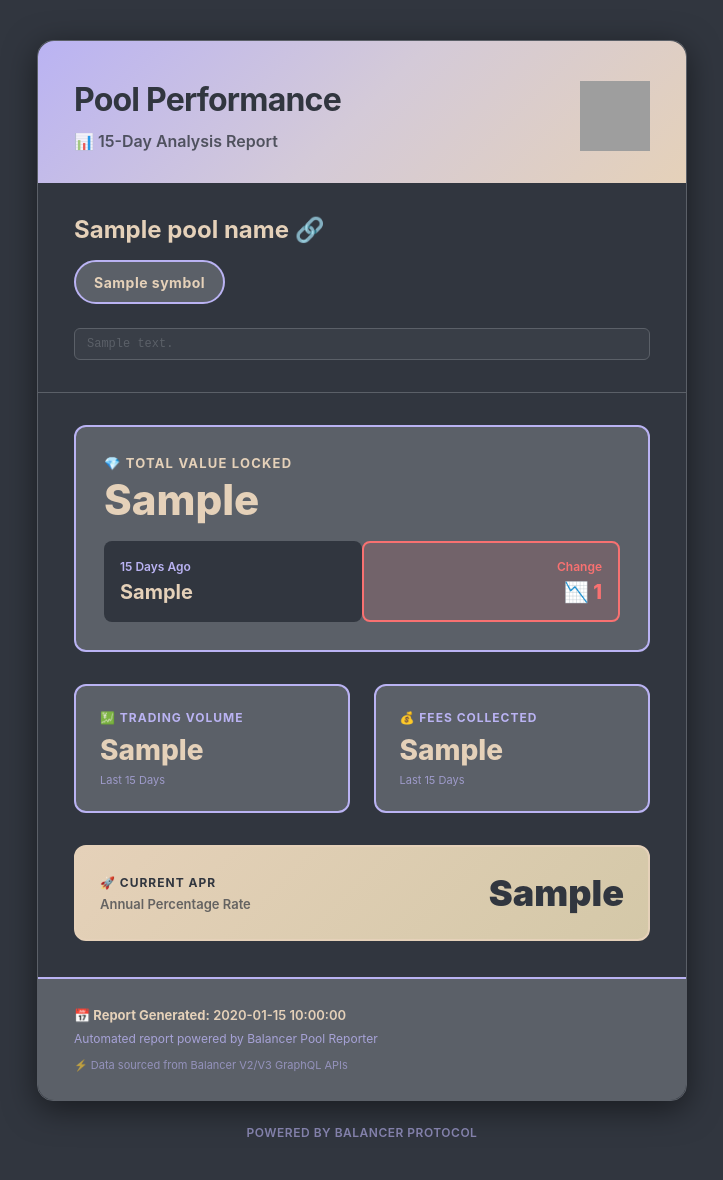
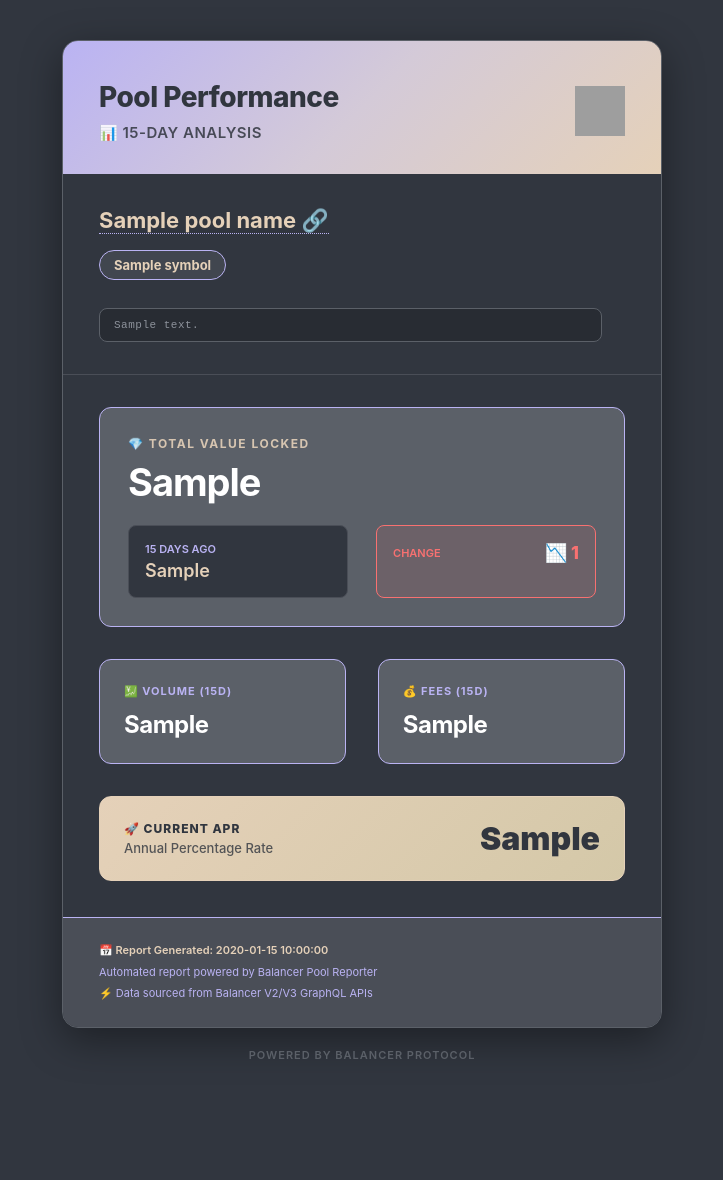
Before and after one commit to gustavobftorres/pool-report, a Python web app: template templates/email_report.html in a window 1280 px wide. Shown: the whole page, without its empty margins (278-1001 px from the left). After the commit the page ends 1059 px from the top, so only its background shows below. Run offline with Jinja, Linux system fonts and the light colour scheme; the template is opened without the code that fills it: most values are stand-ins (such as "Sample title", 1, 10 or a date in 2020); grey boxes are pictures that could not be loaded.

Commit message:
Update .env.example for V2 subgraph URL, enhance email report with clickable pool links, timestamp, and responsive design improvements. Remove outdated QUICKSTART.md and update README.md with new API information and email template details.

```diff
--- a/templates/email_report.html
+++ b/templates/email_report.html
@@ -3,95 +3,127 @@
 <head>
     <meta charset="UTF-8">
     <meta name="viewport" content="width=device-width, initial-scale=1.0">
-    <title>Balancer Pool Performance Report</title>
+    <meta http-equiv="X-UA-Compatible" content="IE=edge">
+
+    <meta name="color-scheme" content="light">
+    <meta name="supported-color-schemes" content="light">
+
+    <title>Pool Performance Report</title>
+    <style type="text/css">
+        /* 🔒 CSS LOCK: Forces the client to use your hardcoded colors */
+        :root {
+            color-scheme: light;
+            supported-color-schemes: light;
+        }
+
+        /* Client-specific resets */
+        body, table, td, a { -webkit-text-size-adjust: 100%; -ms-text-size-adjust: 100%; }
+        table, td { mso-table-lspace: 0pt; mso-table-rspace: 0pt; }
+        img { -ms-interpolation-mode: bicubic; }
+
+        /* Responsive Styles */
+        @media screen and (max-width: 600px) {
+            .wrapper { width: 100% !important; max-width: 100% !important; }
+            .mobile-stack { display: block !important; width: 100% !important; box-sizing: border-box !important; margin-bottom: 16px !important; }
+            .mobile-no-margin { margin-bottom: 0 !important; }
+            .mobile-padding { padding-left: 20px !important; padding-right: 20px !important; }
+            .spacer { display: none !important; }
+            .header-text { font-size: 24px !important; }
+        }
+    </style>
 </head>
-<body style="margin: 0; padding: 0; font-family: -apple-system, BlinkMacSystemFont, 'Segoe UI', 'Roboto', 'Helvetica Neue', Arial, sans-serif; background-color: #31363F;">
+<body style="margin: 0; padding: 0; font-family: -apple-system, BlinkMacSystemFont, 'Segoe UI', 'Roboto', 'Helvetica Neue', Arial, sans-serif; background-color: #31363F; color: #E5D1B9;">
+
     <table role="presentation" cellspacing="0" cellpadding="0" border="0" width="100%" style="background-color: #31363F;">
         <tr>
-            <td style="padding: 40px 20px;">
-                <!-- Main Container -->
-                <table role="presentation" cellspacing="0" cellpadding="0" border="0" width="100%" style="max-width: 650px; margin: 0 auto; background-color: #31363F; border-radius: 16px; box-shadow: 0 8px 32px rgba(0, 0, 0, 0.5); border: 1px solid #5B6068;">
+            <td align="center" style="padding: 40px 0;">
 
-                    <!-- Header with purple to yellow gradient -->
+                <table role="presentation" cellspacing="0" cellpadding="0" border="0" width="600" class="wrapper" style="width: 600px; margin: 0 auto; background-color: #31363F; border-radius: 16px; box-shadow: 0 12px 40px rgba(0, 0, 0, 0.4); border: 1px solid #5B6068; overflow: hidden;">
+
                     <tr>
-                        <td style="padding: 40px 36px 32px; background: linear-gradient(135deg, #BAB3F3 0%, #D4CAD8 50%, #E5D1B9 100%); border-radius: 16px 16px 0 0;">
+                        <td style="padding: 40px 36px 32px; background: linear-gradient(135deg, #BAB3F3 0%, #D4CAD8 50%, #E5D1B9 100%);">
                             <table role="presentation" cellspacing="0" cellpadding="0" border="0" width="100%">
                                 <tr>
-                                    <!-- Title on left -->
-                                    <td style="vertical-align: middle; width: 70%;">
-                                        <h1 style="margin: 0 0 12px; color: #31363F; font-size: 32px; font-weight: 700; letter-spacing: -0.8px; line-height: 1.2;">
+                                    <td style="vertical-align: middle;">
+                                        <h1 class="header-text" style="margin: 0 0 8px; color: #31363F; font-size: 28px; font-weight: 800; letter-spacing: -0.5px; line-height: 1.2;">
                                             Pool Performance
                                         </h1>
-                                        <p style="margin: 0; color: #31363F; font-size: 16px; font-weight: 600; opacity: 0.8;">
-                                            📊 15-Day Analysis Report
+                                        <p style="margin: 0; color: #31363F; font-size: 15px; font-weight: 600; opacity: 0.85; text-transform: uppercase; letter-spacing: 0.5px;">
+                                            📊 15-Day Analysis
                                         </p>
                                     </td>
-                                    <!-- Logo on right -->
-                                    <td style="vertical-align: middle; text-align: right; width: 30%;">
-                                        <!-- Balancer icon without background -->
-                                        <img src="https://cryptologos.cc/logos/balancer-bal-logo.png" alt="Balancer" width="70" height="70" style="display: block; margin-left: auto;" />
+                                    <td style="vertical-align: middle; text-align: right; width: 60px;">
+                                        <img src="https://cryptologos.cc/logos/balancer-bal-logo.png" alt="Balancer" width="50" height="50" style="display: block; margin-left: auto;" />
                                     </td>
                                 </tr>
                             </table>
                         </td>
                     </tr>
 
-                    <!-- Pool Info with Tokens -->
                     <tr>
-                        <td style="padding: 32px 36px; background-color: #31363F; border-bottom: 1px solid #5B6068;">
-                            <h2 style="margin: 0 0 16px; color: #E5D1B9; font-size: 24px; font-weight: 700;">
-                                <a href="{{ pool_url }}" style="color: #E5D1B9; text-decoration: none;">{{ pool_name }} 🔗</a>
+                        <td class="mobile-padding" style="padding: 32px 36px; background-color: #31363F; border-bottom: 1px solid #4a4e57;">
+                            <h2 style="margin: 0 0 16px; color: #E5D1B9; font-size: 22px; font-weight: 700; line-height: 1.3;">
+                                <a href="https://balancer.fi/pools/ethereum/v2/{{ pool_id }}" target="_blank" style="color: #E5D1B9; text-decoration: none; border-bottom: 1px dotted #BAB3F3;">
+                                    {{ pool_name }} 🔗
+                                </a>
                             </h2>
 
-                            <!-- Token Pills Row -->
                             {% if pool_tokens %}
-                            <table role="presentation" cellspacing="0" cellpadding="0" border="0" style="margin-bottom: 16px;">
+                            <table role="presentation" cellspacing="0" cellpadding="0" border="0" style="margin-bottom: 20px;">
                                 <tr>
                                     {% for token in pool_tokens %}
                                     <td style="padding-right: 8px; padding-bottom: 8px;">
-                                        <table role="presentation" cellspacing="0" cellpadding="0" border="0">
-                                            <tr>
-                                                <td style="padding: 10px 18px; background-color: #5B6068; border-radius: 24px; border: 2px solid #BAB3F3;">
-                                                    <span style="color: #E5D1B9; font-size: 14px; font-weight: 700; letter-spacing: 0.5px;">{{ token.symbol }}</span>
-                                                </td>
-                                            </tr>
-                                        </table>
+                                        <span style="display: inline-block; padding: 6px 14px; background-color: rgba(91, 96, 104, 0.4); border-radius: 20px; border: 1px solid #BAB3F3; color: #E5D1B9; font-size: 13px; font-weight: 700;">
+                                            {{ token.symbol }}
+                                        </span>
                                     </td>
                                     {% endfor %}
                                 </tr>
                             </table>
                             {% endif %}
 
-                            <p style="margin: 0; color: #5B6068; font-size: 12px; font-family: 'Courier New', monospace; word-break: break-all; background-color: rgba(91, 96, 104, 0.2); padding: 8px 12px; border-radius: 6px; border: 1px solid #5B6068;">
-                                {{ pool_address }}
-                            </p>
+                            <div style="background-color: #282c33; padding: 10px 14px; border-radius: 8px; border: 1px solid #5B6068; display: inline-block; width: 90%;">
+                                <p style="margin: 0; color: #8d929b; font-size: 11px; font-family: 'Courier New', monospace; letter-spacing: 0.5px; word-break: break-all;">
+                                    {{ pool_address }}
+                                </p>
+                            </div>
                         </td>
                     </tr>
 
-                    <!-- TVL Section - Highlighted -->
                     <tr>
-                        <td style="padding: 32px 36px; background-color: #31363F;">
-                            <table role="presentation" cellspacing="0" cellpadding="0" border="0" width="100%">
+                        <td class="mobile-padding" style="padding: 32px 36px; background-color: #31363F;">
+                            <table role="presentation" cellspacing="0" cellpadding="0" border="0" width="100%" style="background-color: #5B6068; border-radius: 12px; border: 1px solid #BAB3F3;">
                                 <tr>
-                                    <td style="padding: 28px; background-color: #5B6068; border-radius: 12px; border: 2px solid #BAB3F3;">
-                                        <p style="margin: 0 0 8px; color: #E5D1B9; font-size: 13px; text-transform: uppercase; letter-spacing: 1.2px; font-weight: 700;">
+                                    <td style="padding: 28px;">
+                                        <p style="margin: 0 0 12px; color: #E5D1B9; font-size: 12px; text-transform: uppercase; letter-spacing: 1.5px; font-weight: 700; opacity: 0.9;">
                                             💎 Total Value Locked
                                         </p>
-                                        <h3 style="margin: 0 0 20px; color: #E5D1B9; font-size: 42px; font-weight: 800; line-height: 1;">
+                                        <h3 style="margin: 0 0 24px; color: #ffffff; font-size: 38px; font-weight: 700; letter-spacing: -1px; line-height: 1;">
                                             {{ tvl_current }}
                                         </h3>
+
                                         <table role="presentation" cellspacing="0" cellpadding="0" border="0" width="100%">
                                             <tr>
-                                                <td width="50%" style="padding: 16px; background-color: #31363F; border-radius: 8px;">
-                                                    <p style="margin: 0 0 6px; color: #BAB3F3; font-size: 12px; font-weight: 600;">15 Days Ago</p>
-                                                    <p style="margin: 0; color: #E5D1B9; font-size: 20px; font-weight: 700;">{{ tvl_15d_ago }}</p>
+                                                <td class="mobile-stack" width="47%" valign="top" style="background-color: #31363F; border-radius: 8px; padding: 16px; border: 1px solid #4a4e57;">
+                                                    <p style="margin: 0 0 4px; color: #BAB3F3; font-size: 11px; font-weight: 600; text-transform: uppercase;">15 Days Ago</p>
+                                                    <p style="margin: 0; color: #E5D1B9; font-size: 18px; font-weight: 600;">{{ tvl_15d_ago }}</p>
                                                 </td>
-                                                <td width="8"></td>
-                                                <td width="50%" style="padding: 16px; background-color: {% if tvl_change_positive %}rgba(74, 222, 128, 0.15){% else %}rgba(248, 113, 113, 0.15){% endif %}; border-radius: 8px; text-align: right; border: 2px solid {% if tvl_change_positive %}#4ade80{% else %}#f87171{% endif %};">
-                                                    <p style="margin: 0 0 6px; color: {% if tvl_change_positive %}#4ade80{% else %}#f87171{% endif %}; font-size: 12px; font-weight: 600;">Change</p>
-                                                    <p style="margin: 0; font-size: 20px; font-weight: 800; color: {% if tvl_change_positive %}#4ade80{% else %}#f87171{% endif %};">
-                                                        {% if tvl_change_positive %}📈{% else %}📉{% endif %} {{ tvl_change_percent }}
-                                                    </p>
+
+                                                <td class="spacer" width="6%" style="font-size: 0; line-height: 0;">&nbsp;</td>
+
+                                                <td class="mobile-stack mobile-no-margin" width="47%" valign="top" style="background-color: {% if tvl_change_positive %}rgba(74, 222, 128, 0.1){% else %}rgba(248, 113, 113, 0.1){% endif %}; border-radius: 8px; padding: 16px; border: 1px solid {% if tvl_change_positive %}#4ade80{% else %}#f87171{% endif %}; text-align: right;">
+                                                    <table role="presentation" cellspacing="0" cellpadding="0" border="0" width="100%">
+                                                        <tr>
+                                                            <td style="text-align: left;">
+                                                                <p style="margin: 0; color: {% if tvl_change_positive %}#4ade80{% else %}#f87171{% endif %}; font-size: 11px; font-weight: 600; text-transform: uppercase;">Change</p>
+                                                            </td>
+                                                            <td style="text-align: right;">
+                                                                <p style="margin: 0; font-size: 18px; font-weight: 800; color: {% if tvl_change_positive %}#4ade80{% else %}#f87171{% endif %};">
+                                                                    {% if tvl_change_positive %}📈{% else %}📉{% endif %} {{ tvl_change_percent }}
+                                                                </p>
+                                                            </td>
+                                                        </tr>
+                                                    </table>
                                                 </td>
                                             </tr>
                                         </table>
@@ -101,34 +133,71 @@
                         </td>
                     </tr>
 
-                    <!-- Metrics Grid -->
                     <tr>
-                        <td style="padding: 0 36px 32px; background-color: #31363F;">
+                        <td class="mobile-padding" style="padding: 0 36px 32px; background-color: #31363F;">
                             <table role="presentation" cellspacing="0" cellpadding="0" border="0" width="100%">
                                 <tr>
-                                    <!-- Volume -->
-                                    <td width="48%" style="padding: 24px; background-color: #5B6068; border-radius: 12px; border: 2px solid #BAB3F3; vertical-align: top;">
-                                        <p style="margin: 0 0 8px; color: #BAB3F3; font-size: 12px; text-transform: uppercase; letter-spacing: 1px; font-weight: 700;">
-                                            💹 TRADING VOLUME
+                                    <td class="mobile-stack" width="47%" style="padding: 24px; background-color: #5B6068; border-radius: 12px; border: 1px solid #BAB3F3; vertical-align: top;">
+                                        <p style="margin: 0 0 12px; color: #BAB3F3; font-size: 11px; text-transform: uppercase; letter-spacing: 1px; font-weight: 700;">
+                                            💹 Volume (15d)
                                         </p>
-                                        <h4 style="margin: 0; color: #E5D1B9; font-size: 28px; font-weight: 800;">
+                                        <h4 style="margin: 0; color: #ffffff; font-size: 24px; font-weight: 700; letter-spacing: -0.5px;">
                                             {{ volume_15d }}
                                         </h4>
-                                        <p style="margin: 6px 0 0; color: #BAB3F3; font-size: 11px; opacity: 0.7;">
-                                            Last 15 Days
+                                    </td>
+
+                                    <td class="spacer" width="6%" style="font-size: 0; line-height: 0;">&nbsp;</td>
+
+                                    <td class="mobile-stack mobile-no-margin" width="47%" style="padding: 24px; background-color: #5B6068; border-radius: 12px; border: 1px solid #BAB3F3; vertical-align: top;">
+                                        <p style="margin: 0 0 12px; color: #BAB3F3; font-size: 11px; text-transform: uppercase; letter-spacing: 1px; font-weight: 700;">
+                                            💰 Fees (15d)
                                         </p>
-                                    </td>
-                                    <td width="4%"></td>
-                                    <!-- Fees -->
-                                    <td width="48%" style="padding: 24px; background-color: #5B6068; border-radius: 12px; border: 2px solid #BAB3F3; vertical-align: top;">
-                                        <p style="margin: 0 0 8px; color: #BAB3F3; font-size: 12px; text-transform: uppercase; letter-spacing: 1px; font-weight: 700;">
-                                            💰 FEES COLLECTED
-                                        </p>
-                                        <h4 style="margin: 0; color: #E5D1B9; font-size: 28px; font-weight: 800;">
+                                        <h4 style="margin: 0; color: #ffffff; font-size: 24px; font-weight: 700; letter-spacing: -0.5px;">
                                             {{ fees_15d }}
                                         </h4>
-                                        <p style="margin: 6px 0 0; color: #BAB3F3; font-size: 11px; opacity: 0.7;">
-                                            Last 15 Days
+                                    </td>
+                                </tr>
+                            </table>
+                        </td>
+                    </tr>
+
+                    <tr>
+                        <td class="mobile-padding" style="padding: 0 36px 36px; background-color: #31363F;">
+                            <div style="padding: 24px; background: linear-gradient(135deg, #E5D1B9 0%, #D4C8A8 100%); border-radius: 12px; border: 1px solid #E5D1B9;">
+                                <table role="presentation" cellspacing="0" cellpadding="0" border="0" width="100%">
+                                    <tr>
+                                        <td class="mobile-stack" width="60%" style="vertical-align: middle;">
+                                            <p style="margin: 0 0 4px; color: #31363F; font-size: 12px; text-transform: uppercase; letter-spacing: 1px; font-weight: 800;">
+                                                🚀 Current APR
+                                            </p>
+                                            <p style="margin: 0; color: #31363F; font-size: 13px; font-weight: 500; opacity: 0.8;">
+                                                Annual Percentage Rate
+                                            </p>
+                                        </td>
+                                        <td class="mobile-stack mobile-no-margin" width="40%" style="text-align: right; vertical-align: middle;">
+                                            <h4 style="margin: 0; color: #31363F; font-size: 32px; font-weight: 900; line-height: 1;">
+                                                {{ apr_current }}
+                                            </h4>
+                                        </td>
+                                    </tr>
+                                </table>
+                            </div>
+                        </td>
+                    </tr>
+
+                    <tr>
+                        <td style="padding: 24px 36px; background-color: #4a4e57; border-top: 1px solid #BAB3F3;">
+                            <table role="presentation" cellspacing="0" cellpadding="0" border="0" width="100%">
+                                <tr>
+                                    <td style="color: #BAB3F3; font-size: 11px; line-height: 1.6;">
+                                        <p style="margin: 0 0 4px; color: #E5D1B9; font-weight: 600;">
+                                            📅 Report Generated: {{ timestamp }}
+                                        </p>
+                                        <p style="margin: 0 0 4px;">
+                                            Automated report powered by Balancer Pool Reporter
+                                        </p>
+                                        <p style="margin: 0;">
+                                            ⚡ Data sourced from Balancer V2/V3 GraphQL APIs
                                         </p>
                                     </td>
                                 </tr>
@@ -136,62 +205,11 @@
                         </td>
                     </tr>
 
-                    <!-- APR Section with yellow gradient -->
-                    <tr>
-                        <td style="padding: 0 36px 36px; background-color: #31363F;">
-                            <table role="presentation" cellspacing="0" cellpadding="0" border="0" width="100%">
-                                <tr>
-                                    <td style="padding: 24px; background: linear-gradient(135deg, #E5D1B9 0%, #D4C8A8 100%); border-radius: 12px; border: 2px solid #E5D1B9;">
-                                        <table role="presentation" cellspacing="0" cellpadding="0" border="0" width="100%">
-                                            <tr>
-                                                <td width="65%" style="vertical-align: middle;">
-                                                    <p style="margin: 0 0 6px; color: #31363F; font-size: 12px; text-transform: uppercase; letter-spacing: 1px; font-weight: 700;">
-                                                        🚀 CURRENT APR
-                                                    </p>
-                                                    <p style="margin: 0; color: #31363F; font-size: 13px; font-weight: 600; opacity: 0.7;">
-                                                        Annual Percentage Rate
-                                                    </p>
-                                                </td>
-                                                <td width="35%" style="text-align: right; vertical-align: middle;">
-                                                    <h4 style="margin: 0; color: #31363F; font-size: 36px; font-weight: 900;">
-                                                        {{ apr_current }}
-                                                    </h4>
-                                                </td>
-                                            </tr>
-                                        </table>
-                                    </td>
-                                </tr>
-                            </table>
-                        </td>
-                    </tr>
-
-                    <!-- Footer -->
-                    <tr>
-                        <td style="padding: 28px 36px; background-color: #5B6068; border-radius: 0 0 16px 16px; border-top: 2px solid #BAB3F3;">
-                            <p style="margin: 0 0 8px; color: #E5D1B9; font-size: 13px; font-weight: 600;">
-                                <strong style="color: #E5D1B9;">📅 Report Generated:</strong> {{ timestamp }}
-                            </p>
-                            <p style="margin: 0; color: #BAB3F3; font-size: 12px; opacity: 0.8;">
-                                Automated report powered by Balancer Pool Reporter
-                            </p>
-                            <p style="margin: 12px 0 0; color: #BAB3F3; font-size: 11px; opacity: 0.6;">
-                                ⚡ Data sourced from Balancer V2/V3 GraphQL APIs
-                            </p>
-                        </td>
-                    </tr>
-
                 </table>
 
-                <!-- Balancer Footer -->
-                <table role="presentation" cellspacing="0" cellpadding="0" border="0" width="100%" style="max-width: 650px; margin: 24px auto 0;">
-                    <tr>
-                        <td style="text-align: center; padding: 0 20px;">
-                            <p style="margin: 0; color: #BAB3F3; font-size: 12px; font-weight: 600; letter-spacing: 0.5px; opacity: 0.6;">
-                                POWERED BY BALANCER PROTOCOL
-                            </p>
-                        </td>
-                    </tr>
-                </table>
+                <p style="margin: 20px 0 0; text-align: center; color: #5B6068; font-size: 11px; text-transform: uppercase; letter-spacing: 1px; font-weight: 600;">
+                    POWERED BY BALANCER PROTOCOL
+                </p>
 
             </td>
         </tr>
```
Also changed, not shown: QUICKSTART.md (deleted, +0 -201 lines), main.py (+15 -0 lines), README.md, 1 other file.
